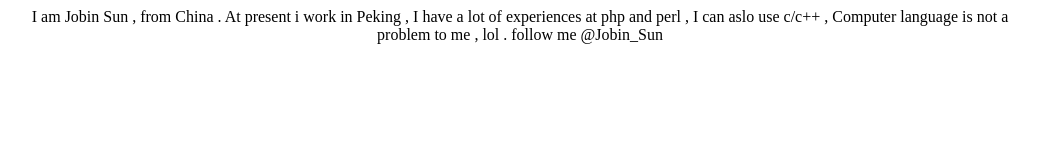
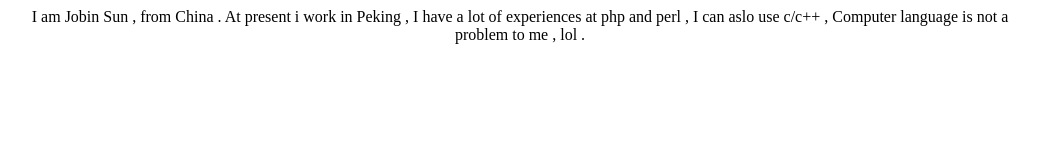
Before and after one commit to jobin-sun/jobin-sun.github.io, a plain HTML site: page index.html in a window 1280 px wide. Shown: the whole page, without its empty margins (120-1160 px from the left). Drawn offline with Linux system fonts and the light colour scheme.

Commit message:
Update index.html

```diff
--- a/index.html
+++ b/index.html
@@ -5,7 +5,7 @@
 <body>
     <div style="width:1000px;margin:0 auto">
         <div style="text-align:center">
-            I am Jobin Sun , from China . At present i work in Peking , I have a lot of experiences at php and perl , I can aslo use c/c++ , Computer language is not a problem to me , lol . follow me @Jobin_Sun
+            I am Jobin Sun , from China . At present i work in Peking , I have a lot of experiences at php and perl , I can aslo use c/c++ , Computer language is not a problem to me , lol .
         </div>
     </div>
     <div style="display:none"><script type="text/javascript">var cnzz_protocol = (("https:" == document.location.protocol) ? " https://" : " http://");document.write(unescape("%3Cspan id='cnzz_stat_icon_4112492'%3E%3C/span%3E%3Cscript src='" + cnzz_protocol + "s23.cnzz.com/stat.php%3Fid%3D4112492' type='text/javascript'%3E%3C/script%3E"));</script></div>
```
